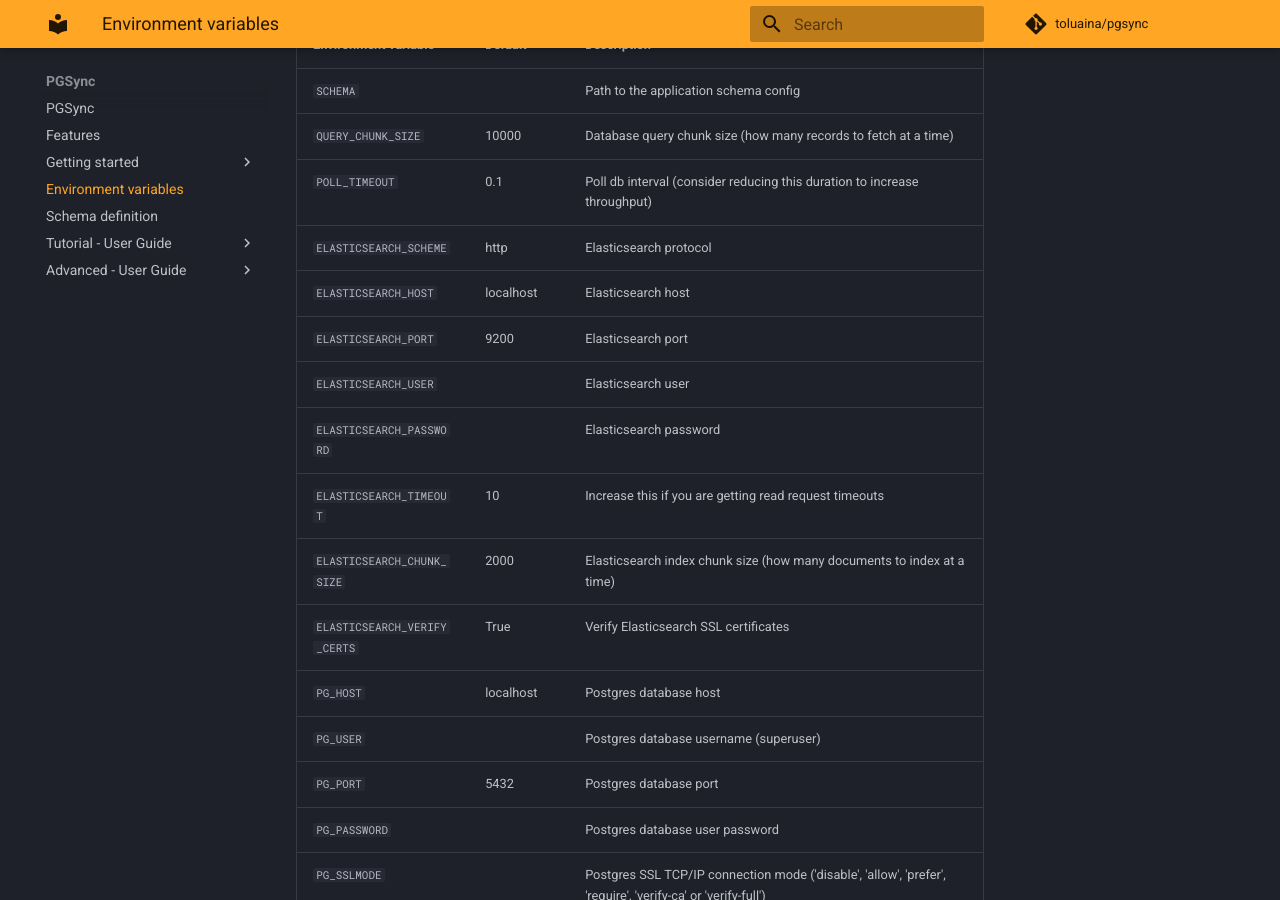
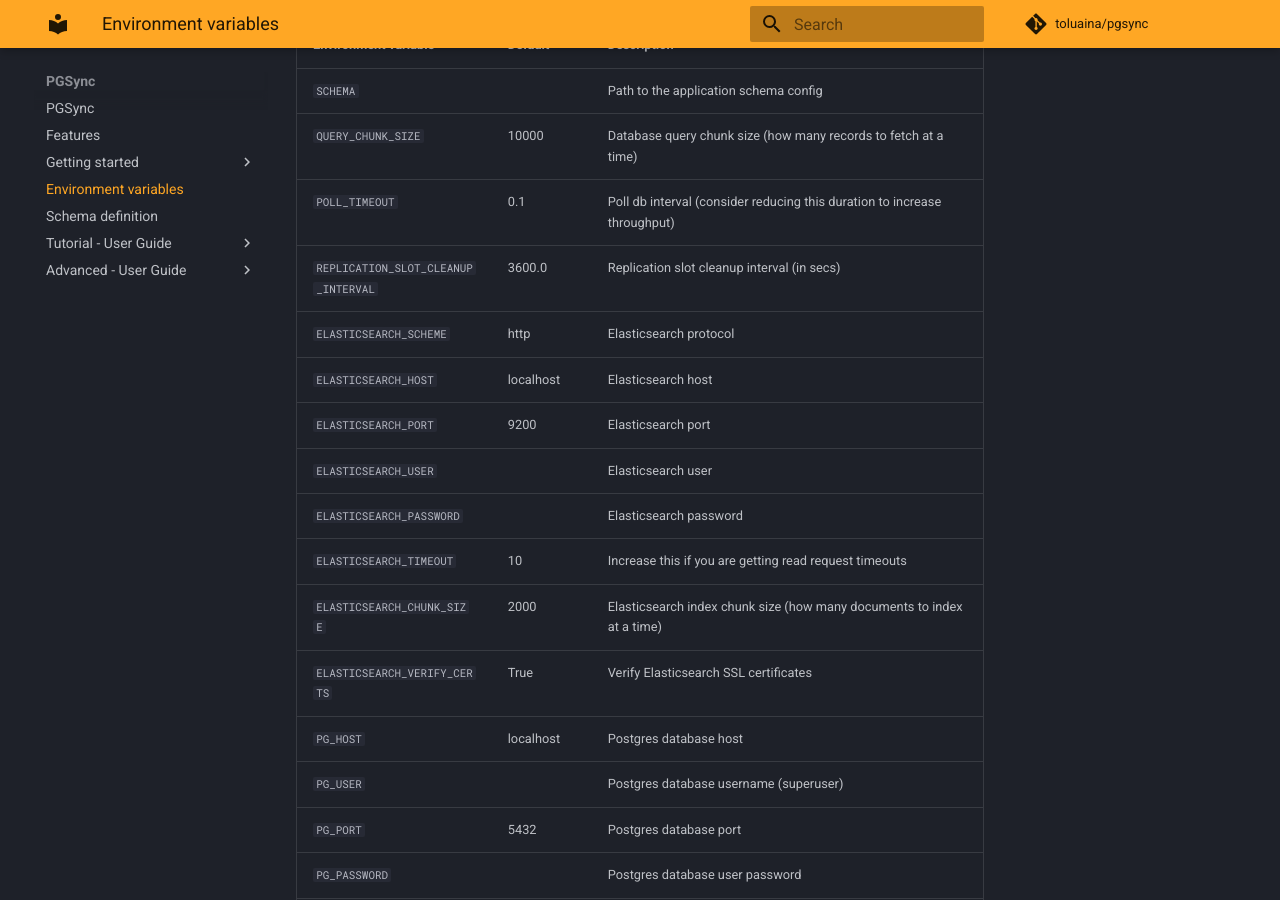
Before and after one commit to toluaina/toluaina.github.io, an MkDocs documentation site: the page built from docs/env-vars/index.md, in a window 1280 px wide and 900 px high, scrolled down 673 px. Built offline with MkDocs 1.6.1 and Material for MkDocs 9.7.7, drawn with Linux system fonts in a browser that asks for light colours; comment, search, counter and statistics services are not loaded.

Commit message:
add documentation supporting Replication slot cleanup interval

```diff
--- a/docs/env-vars/index.md
+++ b/docs/env-vars/index.md
@@ -21,6 +21,7 @@ PGSync provides the following environment variables:
 | `SCHEMA`                     |             | Path to the application schema config |
 | `QUERY_CHUNK_SIZE`           | 10000       | Database query chunk size (how many records to fetch at a time) |
 | `POLL_TIMEOUT`               | 0.1         | Poll db interval (consider reducing this duration to increase throughput) |
+| `REPLICATION_SLOT_CLEANUP_INTERVAL`        | 3600.0 | Replication slot cleanup interval (in secs) |
 | `ELASTICSEARCH_SCHEME`       | http        | Elasticsearch protocol |
 | `ELASTICSEARCH_HOST`         | localhost   | Elasticsearch host |
 | `ELASTICSEARCH_PORT`         | 9200        | Elasticsearch port |
```
